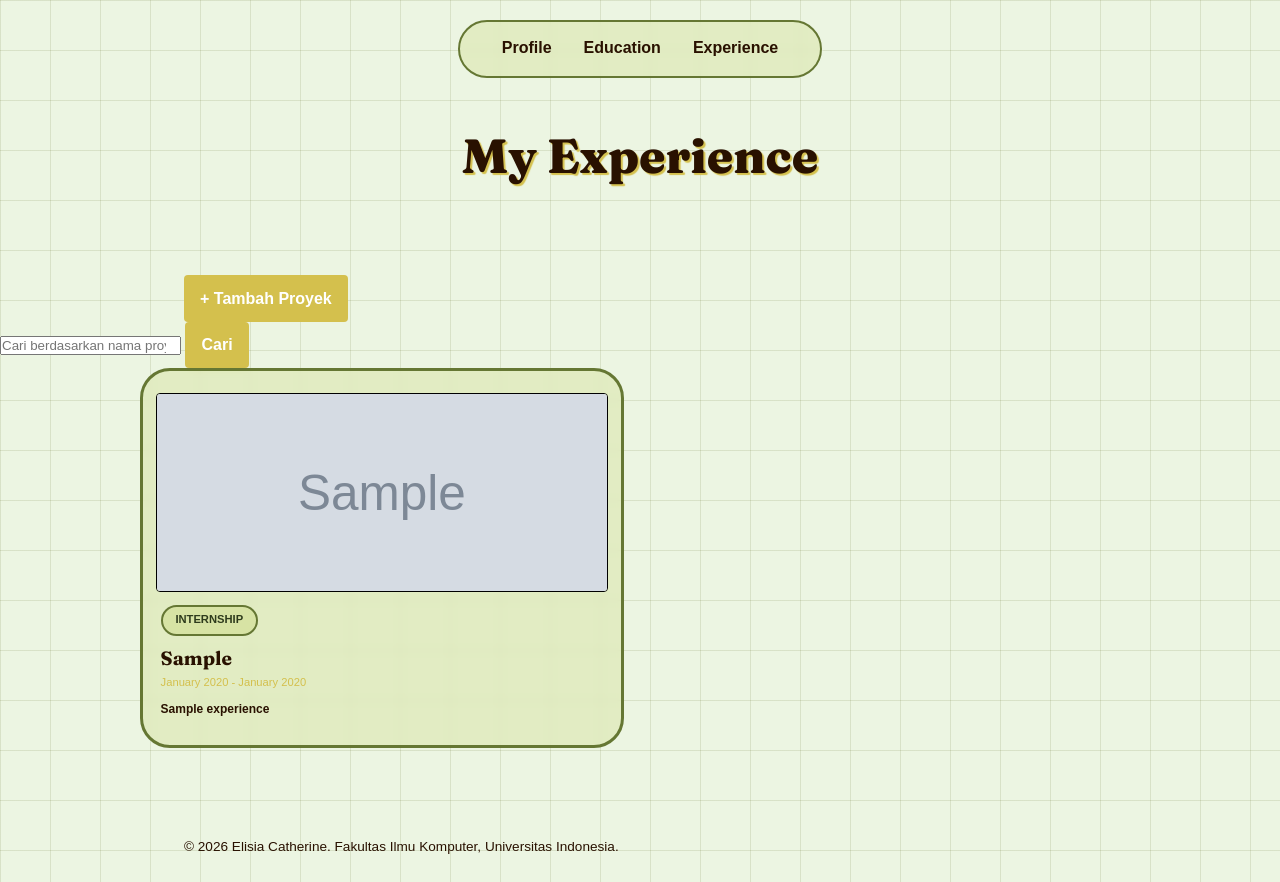
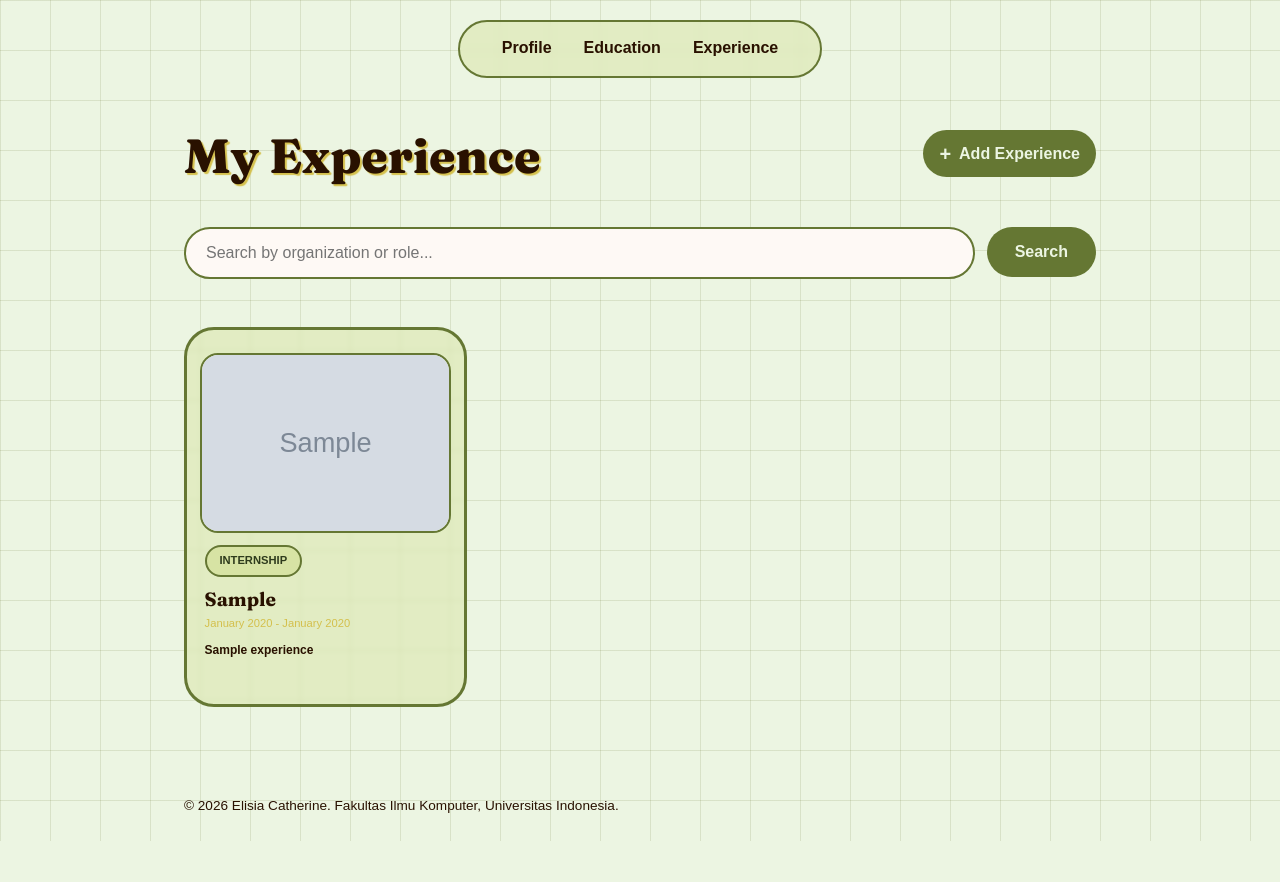
Before and after one commit to elisiaac/myportofolio, a Django app: page /experience/ in a window 1280 px wide. After the commit the page ends 841 px from the top, so only its background shows below. Run offline with Django 5.2, Linux system fonts and the light colour scheme; tables that the repository leaves empty hold one stand-in row (values such as "Sample post"); grey boxes marked "Sample" are stand-in pictures; some web fonts are replaced.

Commit message:
feat(experience): implement full CRUD, JSON delivery, and dynamic form

```diff
--- a/main/urls.py
+++ b/main/urls.py
@@ -4,7 +4,10 @@ from main.views import (
     show_main,
     show_experience,
     create_experience,
-    delete_experience)
+    delete_experience,
+    edit_experience,
+    get_experiences_json,
+)
 from django.conf import settings
 from django.conf.urls.static import static
 
@@ -14,8 +17,9 @@ urlpatterns = [
     path("", show_main, name="show_main"),
     path("experience/", show_experience, name="show_experience"),
     path("experience/add/", create_experience, name="create_experience"),
-    path("projects/<uuid:experience_id>/delete/",delete_experience,name="delete_experience")
-
+    path("experience/<uuid:experience_id>/delete/", delete_experience, name="delete_experience"),
+    path("experience/<uuid:experience_id>/edit/", edit_experience, name="edit_experience"),
+    path("api/experiences/", get_experiences_json, name="get_experiences_json"),
 ]
 
 if settings.DEBUG:
--- a/main/views.py
+++ b/main/views.py
@@ -5,6 +5,7 @@ from django.core import serializers
 from django.http import HttpResponse
 from django.shortcuts import get_object_or_404, redirect
 from main.forms import ExperienceForm
+from django.db.models import Q
 
 
 def show_main(request):
@@ -19,15 +20,40 @@ def show_main(request):
     }
     return render(request, "index.html", context)
 
+# API Data Delivery dalam bentuk JSON
+def get_experiences_json(request):
+    title_query = request.GET.get("title", "").strip()
+    experiences = Experience.objects.all()
 
+    # ini buat filternya berdasarkan nama organisasi ATAU title/role
+    if title_query:
+        experiences = experiences.filter(
+            Q(organization__icontains=title_query) | Q(title__icontains=title_query)
+        )
+
+    experiences_json = serializers.serialize("json", experiences)
+    return HttpResponse(experiences_json, content_type="application/json")
+
+# Menampilkan datanya
 def show_experience(request):
+    # Mengambil respons JSON dari endpoint
+    json_response = get_experiences_json(request)
+
+    # Bongkar JSON dan ubah balik jadi objek Python
+    experiences = serializers.deserialize("json", json_response.content.decode("utf-8"))
+    # Ambil data aslinya supaya bisa dibaca di template HTML
+    experiences = [exp.object for exp in experiences]
+
+    title_query = request.GET.get("title", "").strip()
+
     context = {
         "name": "Elisia Catherine",
-        "experience_list": Experience.objects.all(),
+        "experience_list": experiences,
+        "title_query": title_query,
     }
     return render(request, "experience.html", context)
 
-
+# Untuk tambah data pengalaman
 def create_experience(request):
     form = ExperienceForm(request.POST or None, request.FILES or None)
 
@@ -42,6 +68,24 @@ def create_experience(request):
     }
     return render(request, "experience_form.html", context)
 
+# Update atau edit experiencenya
+def edit_experience(request, experience_id):
+    experience = get_object_or_404(Experience, pk=experience_id)
+    form = ExperienceForm(request.POST or None, request.FILES or None, instance=experience)
+
+    if request.method == "POST" and form.is_valid():
+        form.save()
+        messages.success(request, "Pengalaman berhasil diperbarui!")
+        return redirect("main:show_experience")
+
+    context = {
+        "name": "Elisia Catherine",
+        "form": form,
+        "experience": experience,
+    }
+    return render(request, "experience_form.html", context)
+
+# Menghapus data experience
 def delete_experience(request, experience_id):
     experience = get_object_or_404(Experience, pk=experience_id)
     if request.method == "POST":
--- a/static/css/style.css
+++ b/static/css/style.css
@@ -496,7 +496,7 @@ nav a:hover {
         var(--color-tea-green) 50%,
         transparent
     );
-    backdrop-filter: blur(4px); /* Efek blur kaca agar match sama navbar*/
+    backdrop-filter: blur(2px); /* Efek blur kaca agar match sama navbar*/
     backface-visibility: hidden;
 }
 
@@ -585,16 +585,17 @@ nav a:hover {
 
 .experience-organization {
     margin: 0 0 1rem;
-    color: var(--color-old-gold);
+    color: var(--color-oak-moss);
     font-size: 0.75rem;
-    font-weight: 600;
+    font-weight: 900;
 }
 
 .experience-description {
     margin: 0;
-    color: var(--color-old-gold);
+    color: var(--color-fern);
     font-size: 0.78rem;
     line-height: 1.5;
+    font-weight: 800;
 }
 
 .experience-status {
@@ -604,6 +605,19 @@ nav a:hover {
     color: var(--color-oak-moss);
 }
 
+/* Untuk actions edit */
+.card-actions {
+    display: flex;
+    align-items: center;
+    gap: 0.5rem;
+    margin-top: 1rem;
+}
+
+.button-edit {
+    background: var(--color-oak-moss);
+    font-size: 0.5rem;
+    padding: 0.4rem 0.85rem;
+}
 
 /* Karena aku suka buka pws di tablet, jadi ngide buat di tablet experience yang ditampilkan dalam sebaris itu ada 2 --> jadi kalo scroll kayak ga jauh banget (kalo 1 baris 1 experience) */
 @media (max-width: 900px) {
@@ -672,10 +690,10 @@ nav a:hover {
     display: inline-block;
     height: fit-content;
     border: 0;
-    border-radius: var(--radius);
+    border-radius: 3rem;
     padding: 0.65rem 1rem;
-    background: var(--color-old-gold);
-    color: white;
+    background: var(--color-fern);
+    color: var(--color-honeydew);
     cursor: pointer;
     font: inherit;
     font-weight: 700;
@@ -686,32 +704,13 @@ nav a:hover {
     background: var(--color-rich-mahogany);
 }
 
-/* projects */
-
+/* Header untuk Judul & Tombol Tambah */
 .experience-header {
-    width: 100%;
     display: flex;
     justify-content: space-between;
     align-items: center;
-    gap: 1rem;
-    margin-bottom: 1.5rem;
-}
-
-.experience-grid {
-    grid-template-columns: repeat(2, minmax(0, 1fr));
-}
-
-.experience-grid .experience-card {
-    display: flex;
-    flex-direction: column;
-}
-
-.experience-image {
-    display: block;
-    width: 100%;
-    height: auto;
-    border: 1px solid black;
-    border-radius: var(--radius);
+    gap: 1.5rem;
+    margin-bottom: 2rem;
 }
 
 .experience-header h1 {
@@ -719,9 +718,10 @@ nav a:hover {
 }
 
 .experience-add-button {
+    border-radius: 50px;
     display: inline-flex;
     align-items: center;
-    gap: 0.45rem;
+    gap: 0.5rem;
 }
 
 .experience-add-button span {
@@ -729,26 +729,30 @@ nav a:hover {
     line-height: 1;
 }
 
+/* Untuk cari experience */
 .experience-search {
     display: flex;
     gap: 0.75rem;
-    margin-bottom: 1.5rem;
+    margin: 0 auto 3rem auto; /* sejajar sama max-width experience-grid */
+    width: 100%;
 }
 
 .experience-search__input {
     width: 100%;
     min-width: 0;
-    padding: 0.7rem;
-    border: 1px solid var(--color-tea-green);
-    border-radius: var(--radius);
-    background: #fff;
+    padding: 0.7rem 1.25rem;
+    border: 2px solid var(--color-fern);
+    border-radius: 50px;
+    background: var(--color-soft-cream);
     color: var(--color-rich-mahogany);
     font: inherit;
+    font-size: 1rem;
 }
 
 .experience-search__input:focus {
-    outline: 2px solid var(--color-fern);
+    outline: none;
     border-color: var(--color-old-gold);
+    box-shadow: 0 0 0 3px rgba(212, 192, 77, 0.25);
 }
 
 .experience-actions {
@@ -759,9 +763,9 @@ nav a:hover {
     margin-top: 1rem;
 }
 
-.experience-actions .button {
-    font-size: 0.85rem;
-    font-weight: 600;
+.experience-search .button {
+    border-radius: 50px;
+    padding: 0.75rem 1.75rem;
 }
 
 .experience-card-actions {
--- a/templates/base.html
+++ b/templates/base.html
@@ -4,6 +4,8 @@
 <head>
     <meta charset="UTF-8" />
     <meta name="viewport" content="width=device-width, initial-scale=1.0" />
+    <!-- Menambahkan favicon untuk di tab browser -->
+    <link rel="icon" type="image/png" href="/static/img/icon.png">
     <link rel="preconnect" href="https://fonts.googleapis.com">
     <link rel="preconnect" href="https://fonts.gstatic.com" crossorigin>
     <link href="https://fonts.googleapis.com/css2?family=Fraunces:ital,opsz,wght@0,9..144,100..900;1,9..144,100..900&family=Monda:wght@400..700&display=swap" rel="stylesheet">
@@ -17,7 +19,7 @@
             <nav>
                 <!-- Biar kalau pencet navbar profile bisa balik ke profilenya smooth gitu -->
                 <a href="{% url 'main:show_main' %}#profile">Profile</a>
-                <a href="#education">Education</a> <!-- ini kalau navigasi ke dalam satu page yang sama-->
+                <a href="{% url 'main:show_main' %}#education">Education</a>
                 <a href="{% url 'main:show_experience' %}">Experience</a>
             </nav>
         </div>
--- a/templates/components/experience_delete_modal.html
+++ b/templates/components/experience_delete_modal.html
@@ -1,12 +1,11 @@
-<p class="experience-status">
-    <button type="button"
-            class="button button-danger"
-            popovertarget="delete-experience-{{ experience.id }}"
-            aria-label="Hapus {{ experience.title }}"
-            title="Hapus proyek">
-        Hapus Proyek
-    </button>
-</p>
+<button type="button"
+        class="button button-danger"
+        popovertarget="delete-experience-{{ experience.id }}"
+        aria-label="Delete {{ experience.title }}"
+        title="Delete experience">
+    Delete
+</button>
+
 <div id="delete-experience-{{ experience.id }}"
      class="experience-delete-modal"
      popover="auto"
@@ -17,26 +16,26 @@
             class="experience-delete-modal__backdrop"
             popovertarget="delete-experience-{{ experience.id }}"
             popovertargetaction="hide"
-            aria-label="Tutup konfirmasi hapus"></button>
+            aria-label="Close delete confirmation"></button>
     <div class="experience-delete-modal__content">
         <button type="button"
                 class="experience-delete-modal__close"
                 popovertarget="delete-experience-{{ experience.id }}"
                 popovertargetaction="hide"
-                aria-label="Tutup konfirmasi hapus">×</button>
-        <h2 id="delete-experience-title-{{ experience.id }}">Hapus Experience?</h2>
+                aria-label="Close delete confirmation">×</button>
+        <h2 id="delete-experience-title-{{ experience.id }}">Delete Experience?</h2>
         <p>
-            Apakah Anda yakin ingin menghapus
+            Are you sure you want to delete
             <strong>{{ experience.title }}</strong>?
         </p>
         <div class="experience-delete-modal__actions">
             <button type="button"
                     class="button button-secondary"
-                    popovertarget="delete-project-{{ experience.id }}"
-                    popovertargetaction="hide">Batal</button>
+                    popovertarget="delete-experience-{{ experience.id }}"
+                    popovertargetaction="hide">Cancel</button>
             <form method="post" action="{% url 'main:delete_experience' experience.id %}">
                 {% csrf_token %}
-                <button type="submit" class="button button-danger">Ya, Hapus</button>
+                <button type="submit" class="button button-danger">Yes, Delete</button>
             </form>
         </div>
     </div>
--- a/templates/experience.html
+++ b/templates/experience.html
@@ -7,36 +7,36 @@
     <main>
         <section class="experience-section" id="experience">
             <div class="container">
+                <!-- Wrapper Header -->
+                <div class="experience-header">
                     <h1 class="section-title">My Experience</h1>
-                <a href="{% url 'main:create_experience' %}"
-                       class="button project-add-button">
+                    <a href="{% url 'main:create_experience' %}" class="button experience-add-button">
                         <span aria-hidden="true">+</span>
-                        Tambah Proyek
+                        Add Experience
                     </a>
                 </div>
-                <form method="get"
-                      action="{% url 'main:show_experience' %}"
-                      class="project-search">
+
+                <!-- Form Search -->
+                <form method="get" action="{% url 'main:show_experience' %}" class="experience-search">
                     <input type="search"
                            name="title"
                            value="{{ title_query }}"
-                           placeholder="Cari berdasarkan nama proyek"
-                           class="project-search__input"
-                           aria-label="Cari berdasarkan nama proyek">
-                    <button type="submit" class="button">Cari</button>
+                           placeholder="Search by organization or role..."
+                           class="experience-search__input"
+                           aria-label="Search experience">
+                    <button type="submit" class="button">Search</button>
                 </form>
+
+                <!-- Grid Kartu Bolak-balik (Flip) Asli Kamu -->
                 <div class="experience-grid">
                     {% for experience in experience_list %}
                     <article class="experience-card">
                         <div class="card-inner">
-                            <!-- bagian depan yah -->
+                            <!-- bagian depan -->
                             <div class="card-front">
                                 <div class="experience-image">
                                     {% if experience.thumbnail %}
-                                        <img
-                                            src="{{ experience.thumbnail.url }}"
-                                            alt="{{ experience.organization }}"
-                                        >
+                                        <img src="{{ experience.thumbnail.url }}" alt="{{ experience.organization }}">
                                     {% else %}
                                         <span>Photo</span>
                                     {% endif %}
@@ -45,21 +45,16 @@
                                     <span class="experience-category">
                                         {{ experience.get_category_display }}
                                     </span>
-                                    <h2>
-                                        {{ experience.organization }}
-                                    </h2>
+                                    <h2>{{ experience.organization }}</h2>
                                     <p class="experience-period">
-                                    {{ experience.started_at|date:"F Y" }}
-                                    -
+                                        {{ experience.started_at|date:"F Y" }} -
                                         {% if experience.is_ongoing %}
                                             Present
                                         {% else %}
                                             {{ experience.ended_at|date:"F Y" }}
                                         {% endif %}
                                     </p>
-                                    <p class="experience-role">
-                                        {{ experience.title }}
-                                    </p>
+                                    <p class="experience-role">{{ experience.title }}</p>
                                 </div>
                             </div>
 
@@ -77,16 +72,18 @@
                                 <p class="experience-description">
                                     {{ experience.description }}
                                 </p>
-                                <div>
+
+                                <div class="card-actions">
+                                    <a href="{% url 'main:edit_experience' experience.id %}" class="button button-edit">
+                                        Edit
+                                    </a>
                                     {% include "components/experience_delete_modal.html" with experience=experience %}
                                 </div>
                             </div>
                         </div>
                     </article>
                     {% empty %}
-                        <p class="empty-state">
-                            Belum ada pengalaman yang ditambahkan.
-                        </p>
+                        <p class="empty-state">Belum ada pengalaman yang ditambahkan.</p>
                     {% endfor %}
                 </div>
             </div>
```
Also changed, not shown: other parts of static/css/style.css (+14 -12 lines), templates/experience_form.html (+14 -7 lines), README.md. Lines whose indentation alone changed are shown as unchanged.
